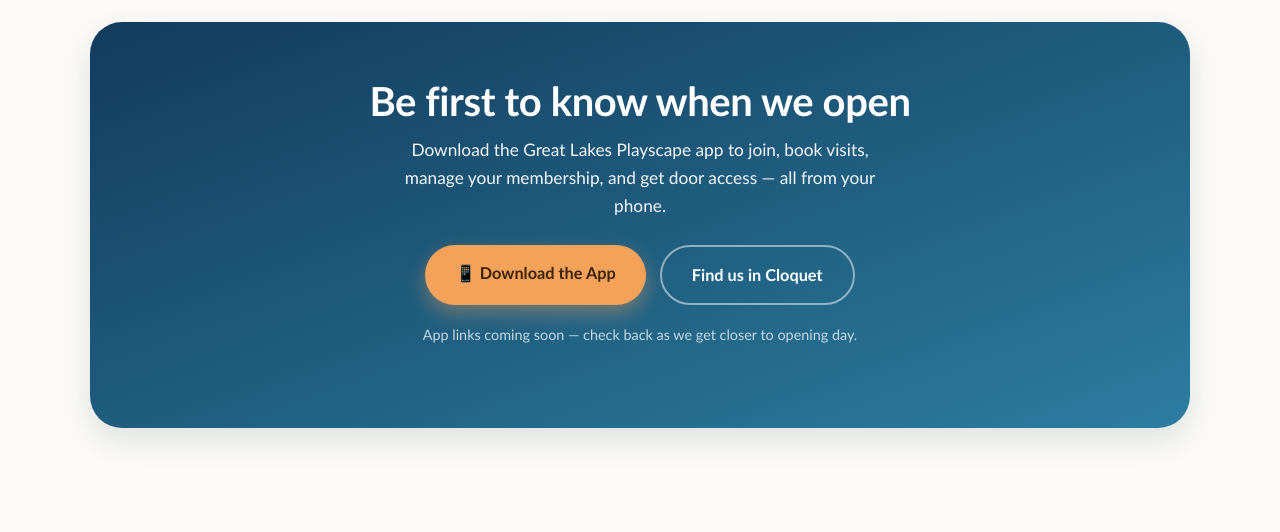
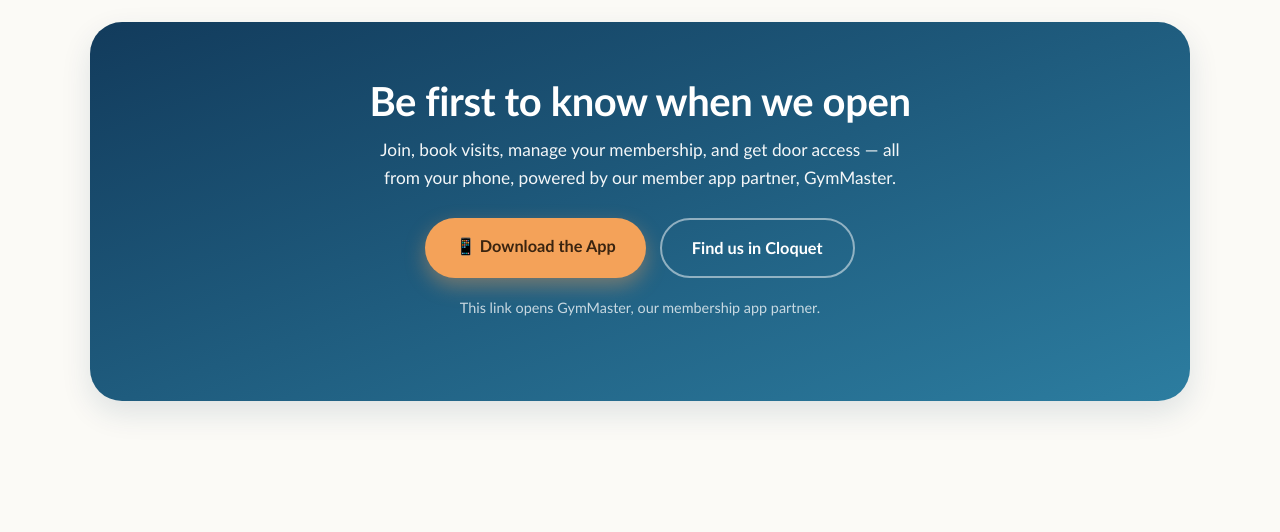
Before and after one commit to Wyatt-Miller/great-lakes-playscape-site, a plain HTML site: page index.html in a window 1280 px wide. Shown: the part 3200-3732 px from the top of the page. Drawn offline with Linux system fonts and the light colour scheme.

Commit message:
Set expectations that the app link opens GymMaster

```diff
--- a/index.html
+++ b/index.html
@@ -183,12 +183,12 @@
 <section id="app">
   <div class="wrap">
     <h2>Be first to know when we open</h2>
-    <p>Download the Great Lakes Playscape app to join, book visits, manage your membership, and get door access — all from your phone.</p>
+    <p>Join, book visits, manage your membership, and get door access — all from your phone, powered by our member app partner, GymMaster.</p>
     <div class="store-row">
       <a href="https://www.gymmaster.com/app-download/" class="btn btn-sun" target="_blank" rel="noopener">📱 Download the App</a>
       <a href="#visit" class="btn btn-ghost" style="border-color:rgba(255,255,255,.5)">Find us in Cloquet</a>
     </div>
-    <p style="margin-top:18px;font-size:.9rem;opacity:.75">App links coming soon — check back as we get closer to opening day.</p>
+    <p style="margin-top:18px;font-size:.9rem;opacity:.75">This link opens GymMaster, our membership app partner.</p>
   </div>
 </section>
 
```
